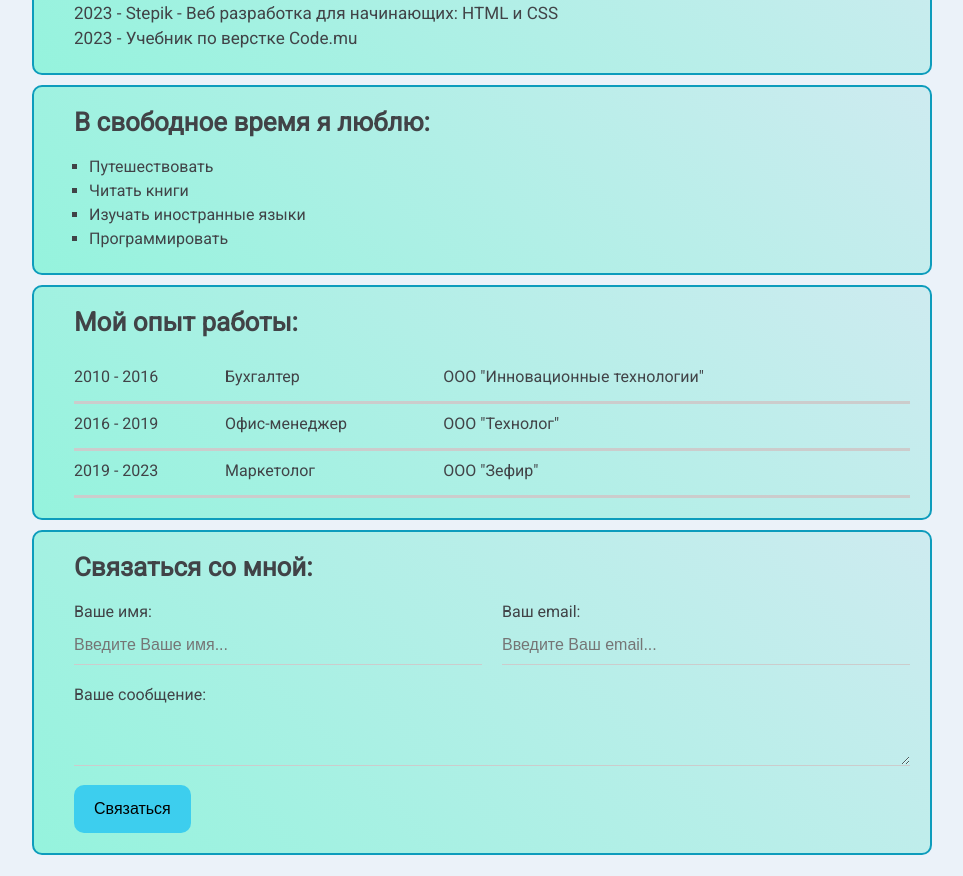
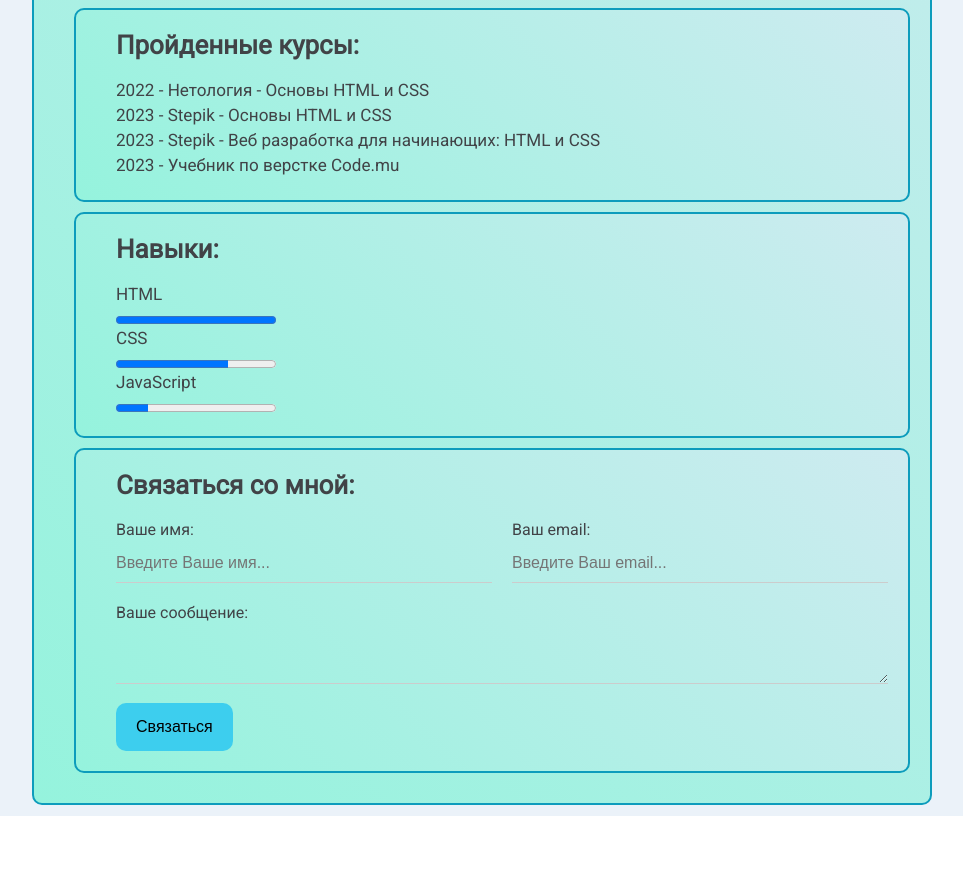
Before and after one commit to Aramina23/CV1, a plain HTML site: page index.html in a window 1280 px wide. Shown: the part 611-1487 px from the top of the page, without its empty margins (158-1121 px from the left). After the commit the page ends 1427 px from the top, so only its background shows below. Drawn offline with Linux system fonts and the light colour scheme.

Commit message:
Add files via upload

```diff
--- a/index.html
+++ b/index.html
@@ -4,19 +4,15 @@
     <meta charset="UTF-8">
     <link href="reset.css" rel="stylesheet">
     <link href="style.css" rel="stylesheet">
-    <title>Olga CV</title>
+    <title>Jane Smith CV</title>
 </head>
 <body>
   <div class="wrapper">
-    <div class="container">
-      <div class="header">
-        <div class="block">
+    <div class="container bg">
+      <div class="header bg">
+  <h1>Jane Smith</h1>
   <img src="unnamed.png" alt="мое фото" class="photo"/>
-   <h1>Ольга</h1>
-   </div>
-  <p>Я начинающий Frontend разработчик.</p>
-  <p>На данный момент изучила HTML, CSS, приступила к изучению JavaScript.</p>
-  <p>Владею тремя иностранными языками: английским, немецким и испанским.</p>
+  <p>Я профессиональный Frontend разработчик, создаю сайты и поддерживаю уже существующие. Помогу решить задачу оптимальным способом, напишу и сама протестирую код. Так же создаю приложения, могу разработать любой дизайн</p>
       </div>
         <!--<div class="main">!-->
           <section class="social bg">
@@ -38,34 +34,27 @@
             <p>2023 - Stepik - Веб разработка для начинающих: HTML и CSS</p>
             <p>2023 - Учебник по верстке Code.mu</p>
           </section>
-          <section class="hobby bg">
+          <!--<section class="hobby bg">
             <h2>В свободное время я люблю:</h2>
-            <ul class="list">
-              <li>Путешествовать</li>
-              <li>Читать книги</li>
-              <li>Изучать иностранные языки</li>
-              <li>Программировать</li>
-            </ul>
-          </section>
+              <p>Путешествовать</p>
+              <p>Читать книги</p>
+              <p>Изучать иностранные языки</p>
+              <p>Программировать</p>
+          </section>!-->
           <section class="work_experience bg">
-            <h2>Мой опыт работы:</h2>
-            <table class="table">
-              <tr>
-                <td>2010 - 2016</td>
-                <td>Бухгалтер</td>
-                <td>ООО "Инновационные технологии"</td>
-              </tr>
-              <tr>
-                <td>2016 - 2019</td>
-                <td>Офис-менеджер</td>
-                <td>ООО "Технолог"</td>
-              </tr>
-              <tr>
-                <td>2019 - 2023</td>
-                <td>Маркетолог</td>
-                <td>ООО "Зефир"</td>
-              </tr>
-              </table>
+            <h2>Навыки:</h2>
+            <div class="html">
+            <p>HTML</p>
+            <progress class="progress" value="100" max="100"></progress>
+            </div>
+            <div class="css">
+            <p>CSS</p>
+            <progress class="progress" value="70" max="100"></progress>
+            </div>
+            <div class="java">
+            <p>JavaScript</p>
+            <progress class="progress" value="20" max="100"></progress>
+            </div>
           </section>
           <section class="form bg">
             <h2>Связаться со мной:</h2>
@@ -88,7 +77,6 @@
             </form>
           </section>
         </div>
-        </div>
   </div>
 </body>
 </html>
```
